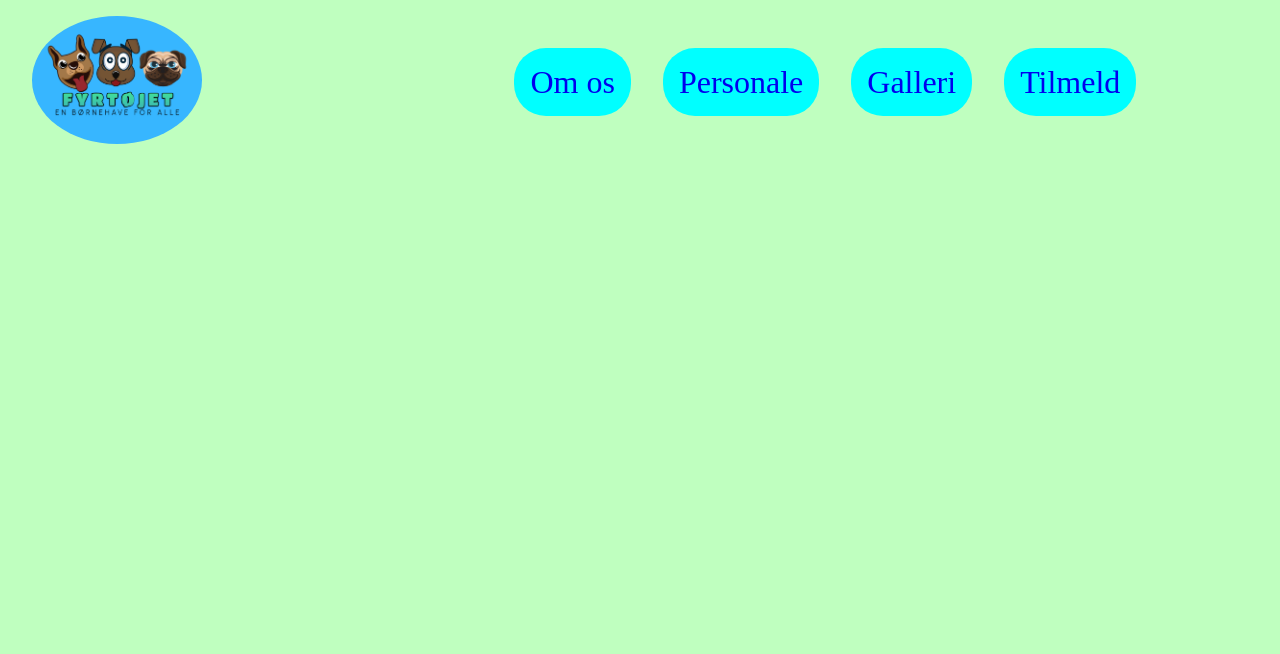
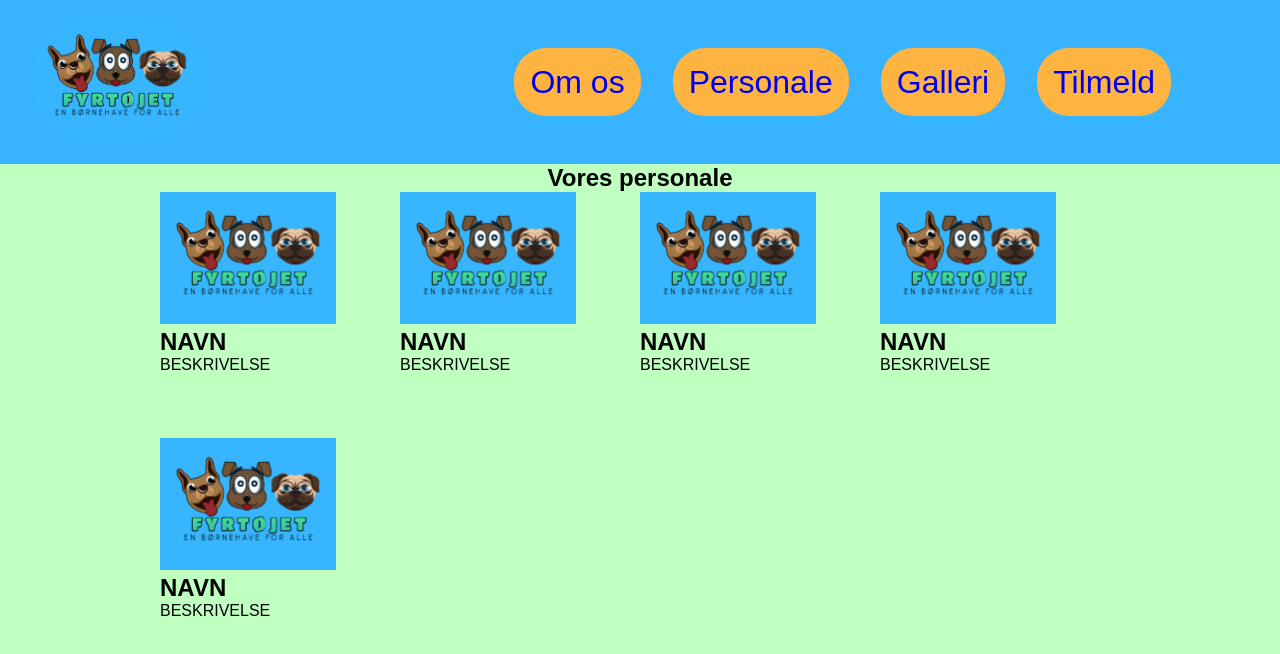
Before and after one commit to RasmusLeddyr/arne-fyrtojet, a plain HTML site: page assets/pages/personale.html in a window 1280 px wide. Drawn offline with Linux system fonts and the light colour scheme.

Commit message:
Too much CSS and some HTML

```diff
--- a/assets/css/global_style.css
+++ b/assets/css/global_style.css
@@ -1,5 +1,5 @@
 :root {
-  --col_action: rgb(0, 255, 255);
+  --col_action: rgb(255, 179, 65);
 }
 
 *,
@@ -7,8 +7,11 @@
 *::after {
   margin: 0;
   padding: 0;
+
   list-style: none;
+
   text-decoration: none;
+  font-family: sans-serif;
 }
 
 body {
@@ -22,6 +25,7 @@ body {
   flex-direction: row;
   align-items: center;
   padding: 16px;
+  background-color: rgb(56, 180, 255);
 }
 
 #nav-bar img {
@@ -47,6 +51,6 @@ body {
 }
 #nav-bar ul li a:hover {
   padding: 32px;
-  border: 4px solid rgb(255, 255, 255, 1);
-  background-color: rgb(255, 255, 127);
+  border: 4px solid rgb(255, 223, 127);
+  background-color: rgb(255, 255, 0);
 }
--- a/assets/css/om-os_style.css
+++ b/assets/css/om-os_style.css
@@ -13,9 +13,10 @@ article .text {
 }
 article .text h1 {
   font-size: 64px;
-  margin-bottom: 32px;
+  margin-bottom: 16px;
 }
 article .text h2 {
+  margin-top: 32px;
   font-size: 32px;
 }
 
@@ -25,6 +26,3 @@ article .images {
   flex-direction: column;
   margin-right: calc(100% / 32);
 }
-
-article .images img {
-}
--- a/assets/css/personale_style.css
+++ b/assets/css/personale_style.css
@@ -0,0 +1,21 @@
+section {
+  display: flex;
+  flex-direction: column;
+  align-items: center;
+}
+
+section ul {
+  --item-gap: 64px;
+  --items-per-row: 4;
+
+  display: flex;
+  flex-wrap: wrap;
+  width: 75%;
+  gap: var(--item-gap);
+}
+section ul li {
+  width: calc((100% / var(--items-per-row)) - (var(--item-gap)));
+}
+section ul li img {
+  max-width: 100%;
+}
--- a/assets/pages/personale.html
+++ b/assets/pages/personale.html
@@ -3,12 +3,43 @@
   <head>
     <meta charset="UTF-8" />
     <meta name="viewport" content="width=device-width, initial-scale=1.0" />
+    <link rel="stylesheet" href="/assets/css/global_style.css" />
     <link rel="stylesheet" href="/assets/css/personale_style.css" />
-    <link rel="stylesheet" href="/assets/css/global_style.css" />
     <script src="/assets/js/html-insert.js"></script>
     <title>Fyrtøjet - personale</title>
   </head>
   <body>
     <nav id="nav-bar"></nav>
+
+    <section>
+      <h1>Vores personale</h1>
+      <ul>
+        <li>
+          <img src="/assets/img/logo-fyrtojet.webp" alt="" />
+          <h2>NAVN</h2>
+          <p>BESKRIVELSE</p>
+        </li>
+        <li>
+          <img src="/assets/img/logo-fyrtojet.webp" alt="" />
+          <h2>NAVN</h2>
+          <p>BESKRIVELSE</p>
+        </li>
+        <li>
+          <img src="/assets/img/logo-fyrtojet.webp" alt="" />
+          <h2>NAVN</h2>
+          <p>BESKRIVELSE</p>
+        </li>
+        <li>
+          <img src="/assets/img/logo-fyrtojet.webp" alt="" />
+          <h2>NAVN</h2>
+          <p>BESKRIVELSE</p>
+        </li>
+        <li>
+          <img src="/assets/img/logo-fyrtojet.webp" alt="" />
+          <h2>NAVN</h2>
+          <p>BESKRIVELSE</p>
+        </li>
+      </ul>
+    </section>
   </body>
 </html>
```
Also changed, not shown: assets/pages/galleri.html (+1 -1 lines), assets/pages/om-os.html (+1 -3 lines), assets/pages/tilmeld.html (+1 -1 lines), index.html (+1 -1 lines).
